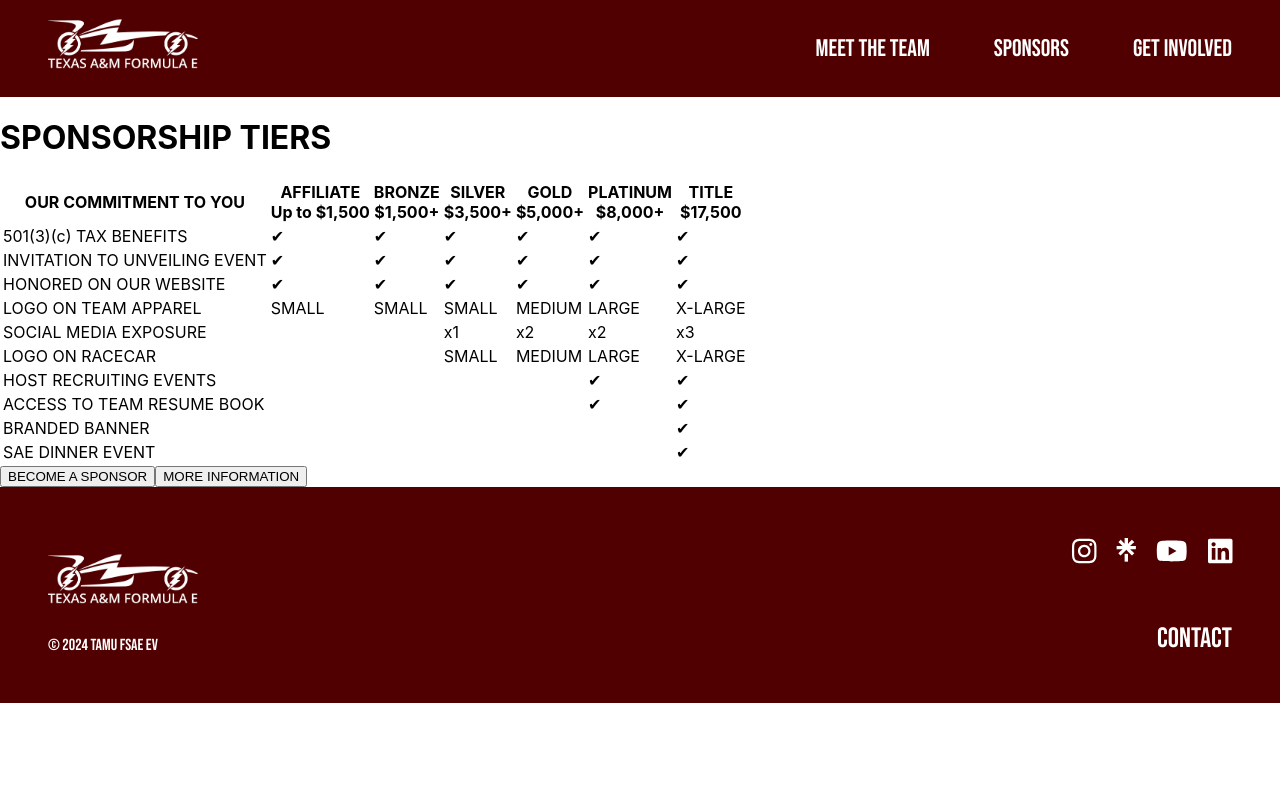
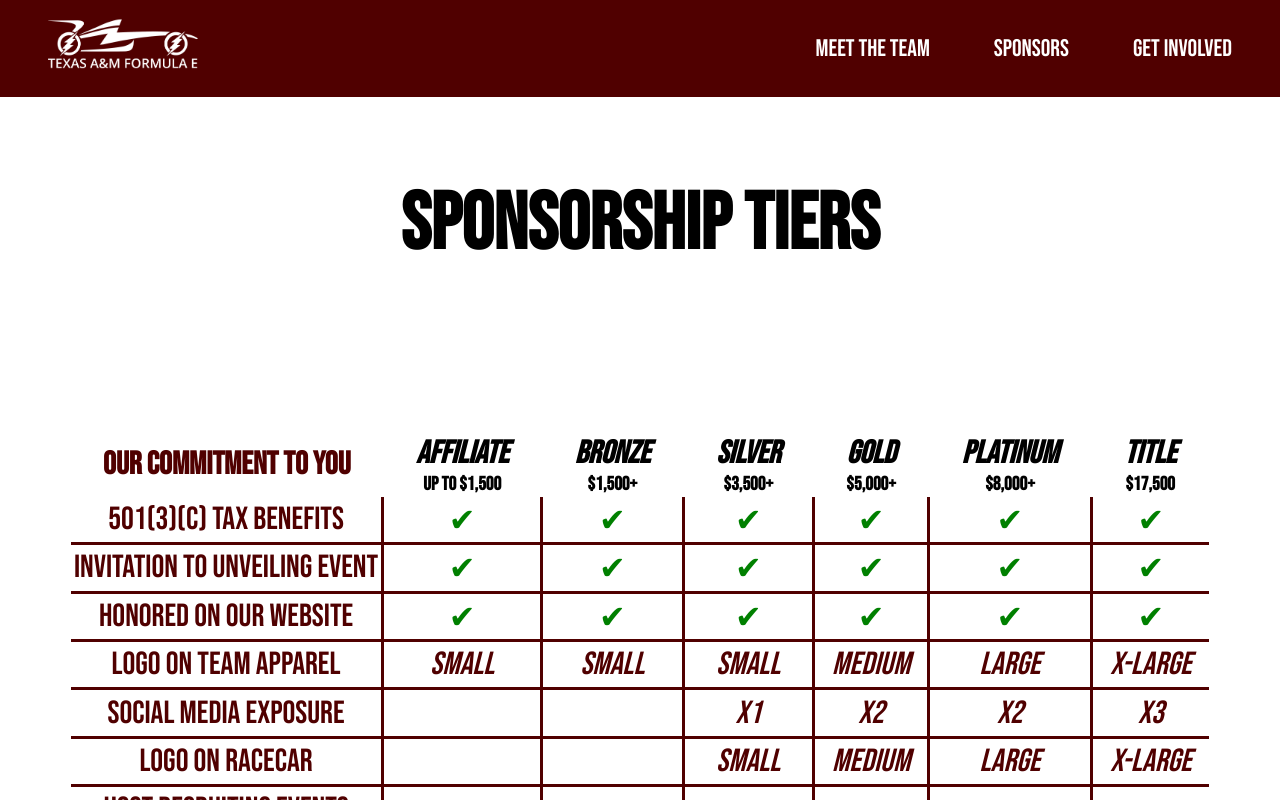
Before and after one commit to tamu-formula-cs/FSAE-EV-Site, a React (Vite) app: page /become-sponsors in a window 1280 px wide. Shown: the top 800 px of the page. Built offline with nearby package versions, Linux system fonts and the light colour scheme.

Commit message:
finished become sponsors

```diff
--- a/src/pages/sponsors/becomeSponsors.css
+++ b/src/pages/sponsors/becomeSponsors.css
@@ -1,10 +1,222 @@
-@import url('https://fonts.googleapis.com/css2?family=Bebas+Neue&display=swap');
+/* Import the fonts from Google Fonts */
+@import url('https://fonts.googleapis.com/css2?family=Bebas+Neue&family=Inter:wght@400;700&display=swap');
+
 
 :root {
     --maroon: #500000;
 }
+.sponsorship-tiers-table {
+    border-collapse: collapse;
+    margin-top: 5rem;
+    margin-bottom: 5rem;
+    width: 100%;
+    overflow-x: auto;
+}
+
+.sponsorship-tiers-table td {
+    border: 3px solid var(--maroon);
+    text-align: center;
+    vertical-align: middle;
+    padding: .2rem;
+}
+
+.sponsorship-tiers-table td {
+    border: 3px solid var(--maroon);
+    text-align: center;
+    vertical-align: middle;
+    padding: .2rem;
+}
+
+/* Remove the outer borders for the table */
+.sponsorship-tiers-table {
+    border: none;
+}
+
+.sponsorship-tiers-table tr:first-child td,
+.sponsorship-tiers-table tr:last-child td,
+.sponsorship-tiers-table tr:first-child th,
+.sponsorship-tiers-table tr:last-child th {
+    border-top: none;
+    border-bottom: none;
+}
+
+
+.sponsorship-tiers-table td:first-child,
+.sponsorship-tiers-table th:first-child {
+    border-left: none;
+}
+
+.sponsorship-tiers-table td:last-child,
+.sponsorship-tiers-table th:last-child {
+    border-right: none;
+}
+
+
+
+
+.sponsors-title{
+    font-family: 'Bebas Neue', sans-serif;
+    font-size: 5rem;
+    color: var(--black);
+    margin-top: 5rem;
+    margin-bottom: 5rem;
+    text-align: center;
+}
+
+.sponsorship-tiers {
+    display: flex;
+    flex-direction: column;
+    align-items: center;
+}
+.affiliate {
+    font-family: 'Bebas Neue';
+    font-size: 2rem;
+    font-style: italic;
+    color: var(--black);
+    margin-left: 2rem;
+    margin-right: 2rem;
+}
+.bronze {
+    font-family: 'Bebas Neue';
+    font-size: 2rem;
+    font-style: italic;
+    color: var(--black);
+    margin-left: 2rem;
+    margin-right: 2rem;
+}
+.silver {
+    font-family: 'Bebas Neue';
+    font-size: 2rem;
+    font-style: italic;
+    color: var(--black);
+    margin-left: 2rem;
+    margin-right: 2rem;
+}
+.gold {
+    font-family: 'Bebas Neue';
+    font-size: 2rem;
+    font-style: italic;
+    color: var(--black);
+    margin-left: 2rem;
+    margin-right: 2rem;
+}
+.platinum {
+    font-family: 'Bebas Neue';
+    font-size: 2rem;
+    font-style: italic;
+    color: var(--black);
+    margin-left: 2rem;
+    margin-right: 2rem;
+}
+.title-text {
+    font-family: 'Bebas Neue';
+    font-size: 2rem;
+    font-style: italic;
+    color: var(--black);
+    margin-left: 2rem;
+    margin-right: 2rem;
+}
+.amount-text {
+    font-family: 'Bebas Neue';
+    font-size: 1.2rem;
+    color: var(--black);
+}
+
+.normal-text {
+    font-family: 'Bebas Neue';
+    font-size: 2rem;
+    color: var(--maroon);
+    margin-bottom: 5rem;
+    margin-right: 2rem;
+}
+.title-table-text{
+    font-family: 'Bebas Neue';
+    font-size: 2rem;
+    color: var(--maroon);
+    font-style: italic;
+    margin-bottom: 4rem;
+}
+.sponsorship-tiers-table {
+    margin-top: 5rem;
+    margin-bottom: 5rem;
+    width: auto;
+}
+
+
+.checkmark {
+    color: green;
+    font-size: 2rem;
+    align-items: center;
+}
+.logo-text {
+    font-family: 'Bebas Neue';
+    color: var(--maroon);
+    font-size: 2rem;
+    font-style: italic;
+    align-items: center;
+}
+
+
+/* button css */
+.button-container {
+    display: flex;
+    justify-content: center;
+    gap: 10rem;
+    margin-top: 5rem;
+    margin-bottom: 5rem;
+}
+
+button.become-sponsor-button{
+    font-family: 'Bebas Neue', sans-serif;
+    font-size: 1.5rem;
+    background-color: var(--maroon);
+    color: white;
+    padding: 2rem 4rem;
+    border: none;
+}
+
+
+button.become-sponsor-button a{
+    color: white;
+    text-decoration: none;
+}
+
+button.become-sponsor-button:hover{
+    background-color: #8B0000;
+    cursor: pointer;
+}
+/* end of button css */
 
 @media screen and (max-width: 768px){
+    .sponsorship-tiers-table {
+        width: 100%;
+        overflow-x: auto;
+        display: block;
+        -webkit-overflow-scrolling: touch;
+    }
 
+    .button-container {
+        gap: 2rem;
+        flex-direction: column;
+        align-items: center;
+    }
 
+    .sponsorship-tiers {
+        padding: 0 1rem;
+    }
+    .sponsors-title {
+        font-size: 4rem;
+    }
+
+    .affiliate, .bronze, .silver, .gold, .platinum, .title-text, .normal-text, .title-table-text, .logo-text {
+        font-size: 2rem;
+    }
+
+    .amount-text {
+        font-size: 1rem;
+    }
+
+    button.become-sponsor-button {
+        padding: 1.5rem 2.5rem;
+    }
 }
--- a/src/pages/sponsors/becomeSponsors.jsx
+++ b/src/pages/sponsors/becomeSponsors.jsx
@@ -2,7 +2,6 @@
 import Header from '../../components/header/header';
 import Footer from '../../components/footer/footer';
 import './becomeSponsors.css';
-
 
 function SponsorshipTiers() {
   const handleSponsorClick = () => {
@@ -13,133 +12,140 @@
     window.open('https://tamucs-my.sharepoint.com/:b:/r/personal/bari_vadaria_tamu_edu/Documents/Sponsor%20Packet/Texas%20A%26M%20Formula%20E%20Sponsor%20Packet%202023-2024.pdf?csf=1&web=1&e=N9tURB', '_blank');
   };
 
-
   return (
+    <div>
+      <Header />
       <div className="sponsorship-tiers">
-      <Header />
-      <h1>SPONSORSHIP TIERS</h1>
-      <table>
+        <h1 className="sponsors-title">SPONSORSHIP TIERS</h1>
+        <table className="sponsorship-tiers-table">
           <thead>
-
             <tr>
-            <th>OUR COMMITMENT TO YOU</th>
-            <th>AFFILIATE<br/>Up to $1,500</th>
-            <th>BRONZE<br/>$1,500+</th>
-            <th>SILVER<br/>$3,500+</th>
-            <th>GOLD<br/>$5,000+</th>
-            <th>PLATINUM<br/>$8,000+</th>
-            <th>TITLE<br/>$17,500</th>
+              <th className="normal-text">OUR COMMITMENT TO YOU</th>
+                <th className="tier-header">
+                  <span className="affiliate">AFFILIATE</span><br/>
+                  <span className="amount-text">Up to $1,500</span>
+                </th>
+                <th className="tier-header">
+                  <span className="bronze">BRONZE</span><br/>
+                  <span className="amount-text">$1,500+</span>
+                </th>
+                <th className="tier-header">
+                  <span className="silver">SILVER</span><br/>
+                  <span className="amount-text">$3,500+</span>
+                </th>
+                <th className="tier-header">
+                  <span className="gold">GOLD</span><br/>
+                  <span className="amount-text">$5,000+</span>
+                </th>
+                <th className="tier-header">
+                  <span className="platinum">PLATINUM</span><br/>
+                  <span className="amount-text">$8,000+</span>
+                </th>
+                <th className="tier-header">
+                  <span className="title-text">TITLE</span><br/>
+                  <span className="amount-text">$17,500</span>
+                </th>
             </tr>
           </thead>
-
           <tbody>
             <tr>
-            <td>501(3)(c) TAX BENEFITS</td>
-            <td>✔</td>
-            <td>✔</td>
-            <td>✔</td>
-            <td>✔</td>
-            <td>✔</td>
-            <td>✔</td>
+              <td className="normal-text">501(3)(c) TAX BENEFITS</td>
+              <td className="checkmark">✔</td>
+              <td className="checkmark">✔</td>
+              <td className="checkmark">✔</td>
+              <td className="checkmark">✔</td>
+              <td className="checkmark">✔</td>
+              <td className="checkmark">✔</td>
             </tr>
-
             <tr>
-            <td>INVITATION TO UNVEILING EVENT</td>
-            <td>✔</td>
-            <td>✔</td>
-            <td>✔</td>
-            <td>✔</td>
-            <td>✔</td>
-            <td>✔</td>
+              <td className="normal-text">INVITATION TO UNVEILING EVENT</td>
+              <td className="checkmark">✔</td>
+              <td className="checkmark">✔</td>
+              <td className="checkmark">✔</td>
+              <td className="checkmark">✔</td>
+              <td className="checkmark">✔</td>
+              <td className="checkmark">✔</td>
             </tr>
-
             <tr>
-            <td>HONORED ON OUR WEBSITE</td>
-            <td>✔</td>
-            <td>✔</td>
-            <td>✔</td>
-            <td>✔</td>
-            <td>✔</td>
-            <td>✔</td>
+              <td className="normal-text">HONORED ON OUR WEBSITE</td>
+              <td className="checkmark">✔</td>
+              <td className="checkmark">✔</td>
+              <td className="checkmark">✔</td>
+              <td className="checkmark">✔</td>
+              <td className="checkmark">✔</td>
+              <td className="checkmark">✔</td>
             </tr>
-
             <tr>
-            <td>LOGO ON TEAM APPAREL</td>
-            <td>SMALL</td>
-            <td>SMALL</td>
-            <td>SMALL</td>
-            <td>MEDIUM</td>
-            <td>LARGE</td>
-            <td>X-LARGE</td>
+              <td className="normal-text">LOGO ON TEAM APPAREL</td>
+              <td className="logo-text">SMALL</td>
+              <td className="logo-text">SMALL</td>
+              <td className="logo-text">SMALL</td>
+              <td className="logo-text">MEDIUM</td>
+              <td className="logo-text">LARGE</td>
+              <td className="logo-text">X-LARGE</td>
             </tr>
-
             <tr>
-            <td>SOCIAL MEDIA EXPOSURE</td>
+              <td className="normal-text">SOCIAL MEDIA EXPOSURE</td>
               <td></td>
               <td></td>
-            <td>x1</td>
-            <td>x2</td>
-            <td>x2</td>
-            <td>x3</td>
+              <td className="logo-text">x1</td>
+              <td className="logo-text">x2</td>
+              <td className="logo-text">x2</td>
+              <td className="logo-text">x3</td>
             </tr>
-
             <tr>
-            <td>LOGO ON RACECAR</td>
+              <td className="normal-text">LOGO ON RACECAR</td>
               <td></td>
               <td></td>
-            <td>SMALL</td>
-            <td>MEDIUM</td>
-            <td>LARGE</td>
-            <td>X-LARGE</td>
+              <td className="logo-text">SMALL</td>
+              <td className="logo-text">MEDIUM</td>
+              <td className="logo-text">LARGE</td>
+              <td className="logo-text">X-LARGE</td>
             </tr>
-
             <tr>
-            <td>HOST RECRUITING EVENTS</td>
+              <td className="normal-text">HOST RECRUITING EVENTS</td>
               <td></td>
               <td></td>
               <td></td>
               <td></td>
-            <td>✔</td>
-            <td>✔</td>
+              <td className="checkmark">✔</td>
+              <td className="checkmark">✔</td>
             </tr>
-
             <tr>
-            <td>ACCESS TO TEAM RESUME BOOK</td>
+              <td className="normal-text">ACCESS TO TEAM RESUME BOOK</td>
               <td></td>
               <td></td>
               <td></td>
               <td></td>
-            <td>✔</td>
-            <td>✔</td>
+              <td className="checkmark">✔</td>
+              <td className="checkmark">✔</td>
             </tr>
-
             <tr>
-            <td>BRANDED BANNER</td>
+              <td className="normal-text">BRANDED BANNER</td>
               <td></td>
               <td></td>
               <td></td>
               <td></td>
               <td></td>
-            <td>✔</td>
+              <td className="checkmark">✔</td>
             </tr>
-
             <tr>
-            <td>SAE DINNER EVENT</td>
+              <td className="normal-text">SAE DINNER EVENT</td>
               <td></td>
               <td></td>
               <td></td>
               <td></td>
               <td></td>
-            <td>✔</td>
+              <td className="checkmark">✔</td>
             </tr>
-
           </tbody>
         </table>
-
+        <div className="button-container">
           <button className="become-sponsor-button" onClick={handleSponsorClick}>BECOME A SPONSOR</button>
           <button className="become-sponsor-button" onClick={handleMoreInfoClick}>MORE INFORMATION</button>
+        </div>
 
-
+      </div>
       <Footer />
     </div>
   );
```
Lines whose indentation alone changed are shown as unchanged.
